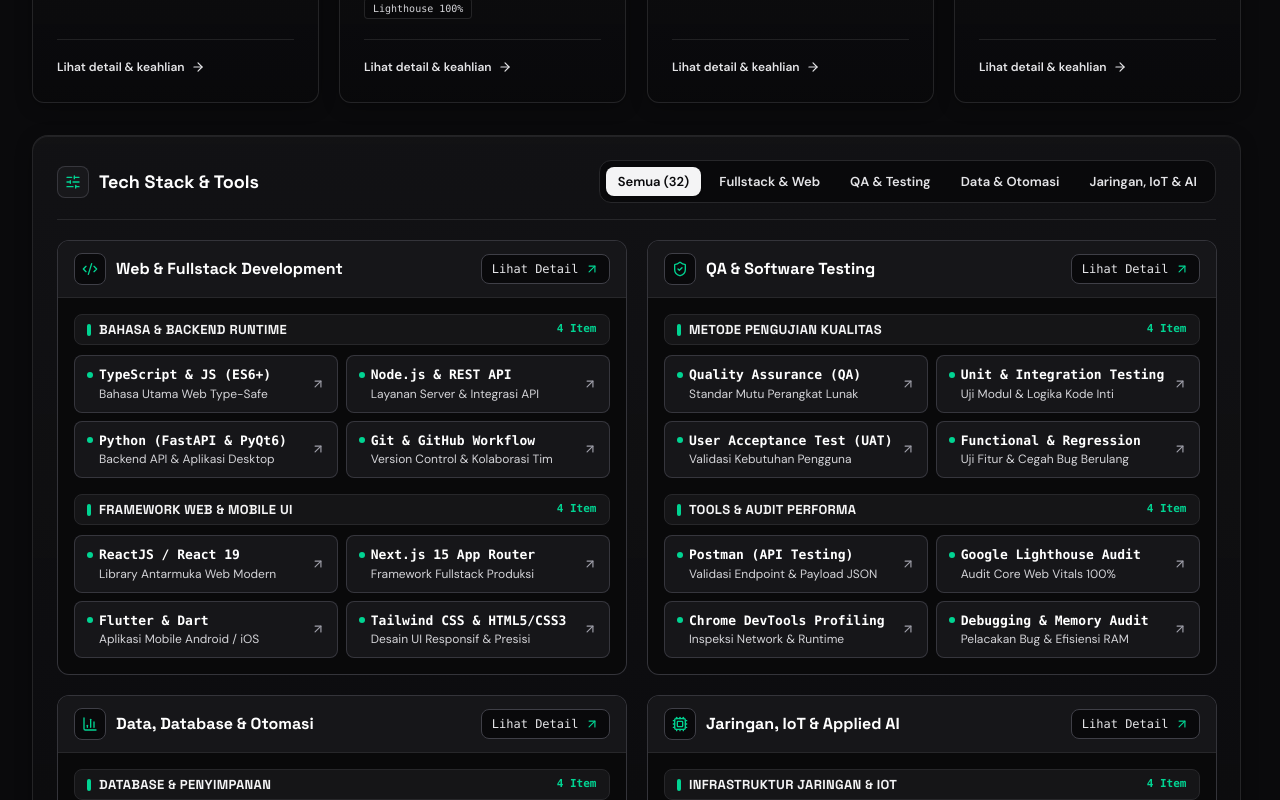
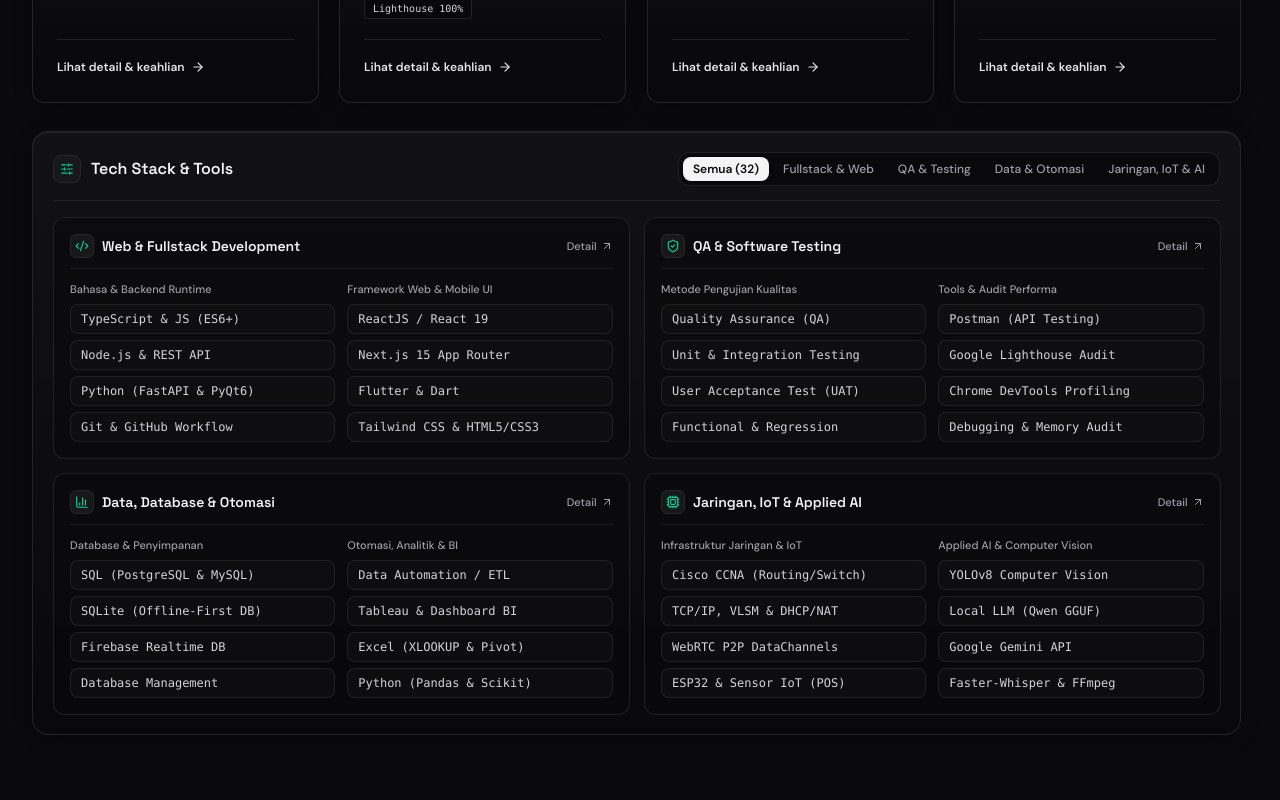
Before and after one commit to EdvanVPRoject/portofolio, a Next.js app: page / in a window 1280 px wide. Shown: the part 4040-4840 px from the top of the page. Built offline with nearby package versions, Linux system fonts and the light colour scheme.

Commit message:
style(skills): make tech stack matrix compact single-line with calm contrast

```diff
--- a/src/app/page.tsx
+++ b/src/app/page.tsx
@@ -2032,22 +2032,22 @@ export default function PortfolioPage() {
             data-reveal
             onMouseMove={handleCardMouseMove}
             onMouseLeave={handleCardMouseLeave}
-            className="spotlight-card mt-7 sm:mt-8 rounded-2xl border border-zinc-800/90 p-4 sm:p-6"
+            className="spotlight-card mt-6 sm:mt-7 rounded-2xl border border-zinc-800/90 p-4 sm:p-5"
           >
             <div className="relative z-10">
               {/* Matrix Header & Filter Bar */}
-              <div className="flex flex-col lg:flex-row lg:items-center justify-between gap-4 border-b border-zinc-800 pb-4">
+              <div className="flex flex-col lg:flex-row lg:items-center justify-between gap-3 border-b border-zinc-800/80 pb-3.5">
                 <div className="flex items-center gap-2.5">
-                  <span className="flex h-8 w-8 shrink-0 items-center justify-center rounded-lg border border-zinc-700/80 bg-zinc-900 text-emerald-400">
-                    <SlidersHorizontal className="h-4 w-4" />
+                  <span className="flex h-7 w-7 shrink-0 items-center justify-center rounded-lg border border-zinc-800 bg-zinc-900 text-emerald-400">
+                    <SlidersHorizontal className="h-3.5 w-3.5" />
                   </span>
-                  <h3 className="font-heading text-base sm:text-lg font-bold text-white">
+                  <h3 className="font-heading text-sm sm:text-base font-semibold text-zinc-100">
                     Tech Stack &amp; Tools
                   </h3>
                 </div>
 
                 {/* Filter Tabs */}
-                <div className="grid grid-cols-2 sm:flex sm:flex-wrap lg:flex-nowrap shrink-0 gap-1.5 rounded-xl border border-zinc-800 bg-zinc-950 p-1.5">
+                <div className="grid grid-cols-2 sm:flex sm:flex-wrap lg:flex-nowrap shrink-0 gap-1 rounded-xl border border-zinc-800/80 bg-zinc-950/80 p-1">
                   {[
                     { id: 'all', label: `Semua (${SKILL_KEYWORDS.length})` },
                     { id: 'fullstack', label: 'Fullstack & Web' },
@@ -2061,10 +2061,10 @@ export default function PortfolioPage() {
                       onClick={() => setActiveSkillTab(tab.id as SkillDomain)}
                       className={`${
                         idx === 0 ? 'col-span-2 sm:col-span-1' : ''
-                      } whitespace-nowrap rounded-lg px-3 py-1.5 text-xs sm:text-[13px] font-semibold transition-all duration-200 cursor-pointer ${
+                      } whitespace-nowrap rounded-lg px-2.5 py-1 text-[11px] sm:text-xs font-medium transition-all duration-200 cursor-pointer ${
                         activeSkillTab === tab.id
-                          ? 'bg-zinc-100 text-zinc-950 shadow-sm'
-                          : 'text-zinc-200 hover:bg-zinc-800 hover:text-white'
+                          ? 'bg-zinc-100 text-zinc-950 font-semibold shadow-sm'
+                          : 'text-zinc-400 hover:bg-zinc-800/60 hover:text-zinc-200'
                       }`}
                     >
                       {tab.label}
@@ -2073,9 +2073,9 @@ export default function PortfolioPage() {
                 </div>
               </div>
 
-              {/* Matrix Content Area */}
+              {/* Compact 4-Cluster Matrix Grid */}
               <div
-                className={`mt-5 grid gap-4 sm:gap-5 ${
+                className={`mt-4 grid gap-3.5 ${
                   activeSkillTab === 'all' ? 'grid-cols-1 lg:grid-cols-2' : 'grid-cols-1'
                 }`}
               >
@@ -2112,18 +2112,18 @@ export default function PortfolioPage() {
                     return (
                       <div
                         key={cluster.id}
-                        className="animate-card-enter flex flex-col justify-between overflow-hidden rounded-xl border border-zinc-700/80 bg-zinc-950/90"
+                        className="animate-card-enter rounded-xl border border-zinc-800/80 bg-zinc-950/50 p-3.5 sm:p-4"
                       >
-                        {/* Cluster Top Bar */}
-                        <div className="flex flex-wrap items-center justify-between gap-2 border-b border-zinc-800 bg-zinc-900/90 px-4 py-3">
-                          <div className="flex items-center gap-2.5">
-                            <span className="flex h-8 w-8 shrink-0 items-center justify-center rounded-lg border border-zinc-700 bg-zinc-950 text-emerald-400">
-                              {cluster.icon === 'code' && <Code2 className="h-4 w-4" />}
-                              {cluster.icon === 'shield' && <ShieldCheck className="h-4 w-4" />}
-                              {cluster.icon === 'chart' && <BarChart3 className="h-4 w-4" />}
-                              {cluster.icon === 'cpu' && <Cpu className="h-4 w-4" />}
+                        {/* Compact Cluster Header */}
+                        <div className="mb-3 flex items-center justify-between gap-2 border-b border-zinc-800/70 pb-2.5">
+                          <div className="flex items-center gap-2">
+                            <span className="flex h-6 w-6 shrink-0 items-center justify-center rounded-md border border-zinc-800 bg-zinc-900 text-emerald-400">
+                              {cluster.icon === 'code' && <Code2 className="h-3.5 w-3.5" />}
+                              {cluster.icon === 'shield' && <ShieldCheck className="h-3.5 w-3.5" />}
+                              {cluster.icon === 'chart' && <BarChart3 className="h-3.5 w-3.5" />}
+                              {cluster.icon === 'cpu' && <Cpu className="h-3.5 w-3.5" />}
                             </span>
-                            <h4 className="font-heading text-sm sm:text-base font-bold text-white">
+                            <h4 className="font-heading text-xs sm:text-sm font-semibold text-zinc-100">
                               {cluster.title}
                             </h4>
                           </div>
@@ -2133,40 +2133,29 @@ export default function PortfolioPage() {
                             onClick={() => {
                               if (targetExpertise) handleOpenExpertiseModal(targetExpertise);
                             }}
-                            className="inline-flex items-center gap-1.5 rounded-lg border border-zinc-700 bg-zinc-950 px-2.5 py-1.5 font-mono text-xs font-medium text-zinc-200 transition-colors hover:border-zinc-600 hover:bg-zinc-900 hover:text-white cursor-pointer"
+                            className="inline-flex items-center gap-1 text-[11px] font-medium text-zinc-400 transition-colors hover:text-emerald-400 cursor-pointer"
                           >
-                            <span>Lihat Detail</span>
-                            <ArrowUpRight className="h-3.5 w-3.5 text-emerald-400" />
+                            <span>Detail</span>
+                            <ArrowUpRight className="h-3 w-3" />
                           </button>
                         </div>
 
-                        {/* Sub-groups inside Cluster */}
-                        <div
-                          className={`p-4 ${
-                            activeSkillTab !== 'all'
-                              ? 'grid grid-cols-1 lg:grid-cols-2 gap-5'
-                              : 'space-y-4'
-                          }`}
-                        >
+                        {/* Sub-groups Side-by-Side (2 Columns inside each Cluster) */}
+                        <div className="grid grid-cols-1 sm:grid-cols-2 gap-3">
                           {subGroups.map((groupName) => {
                             const groupSkills = clusterItems.filter((kw) => kw.group === groupName);
                             return (
-                              <div key={groupName} className="flex flex-col">
-                                {/* High-Contrast Sub-Group Header */}
-                                <div className="mb-2.5 flex items-center justify-between rounded-lg border border-zinc-800 bg-zinc-900/80 px-3 py-1.5">
-                                  <div className="flex items-center gap-2">
-                                    <span className="h-3 w-1 rounded-full bg-emerald-400" />
-                                    <span className="font-heading text-xs sm:text-[13px] font-bold uppercase tracking-wide text-zinc-100">
-                                      {groupName}
-                                    </span>
-                                  </div>
-                                  <span className="font-mono text-[11px] font-semibold text-emerald-400">
-                                    {groupSkills.length} Item
-                                  </span>
+                              <div key={groupName}>
+                                <div className="mb-1.5 text-[11px] font-medium text-zinc-400">
+                                  {groupName}
                                 </div>
-
-                                {/* Uniform 2-Column Grid of High-Contrast Skill Cards */}
-                                <div className="grid grid-cols-1 sm:grid-cols-2 gap-2">
+                                <div
+                                  className={
+                                    activeSkillTab !== 'all'
+                                      ? 'grid grid-cols-1 sm:grid-cols-2 gap-1.5'
+                                      : 'space-y-1.5'
+                                  }
+                                >
                                   {groupSkills.map((kw) => (
                                     <button
                                       key={kw.name}
@@ -2174,20 +2163,9 @@ export default function PortfolioPage() {
                                       onClick={() => {
                                         if (targetExpertise) handleOpenExpertiseModal(targetExpertise);
                                       }}
-                                      className="group/item flex w-full items-center justify-between gap-2 rounded-lg border border-zinc-700/80 bg-zinc-900/95 px-3 py-2.5 text-left transition-all duration-150 hover:border-emerald-500/60 hover:bg-zinc-900 cursor-pointer"
+                                      className="flex w-full items-center justify-between gap-2 rounded-lg border border-zinc-800/80 bg-zinc-900/40 px-2.5 py-1.5 text-left font-mono text-[11px] sm:text-xs text-zinc-300 transition-colors hover:border-zinc-700 hover:bg-zinc-900 hover:text-zinc-100 cursor-pointer"
                                     >
-                                      <div className="min-w-0">
-                                        <div className="flex items-center gap-1.5">
-                                          <span className="h-1.5 w-1.5 shrink-0 rounded-full bg-emerald-400" />
-                                          <span className="truncate font-mono text-xs sm:text-[13px] font-semibold text-white group-hover/item:text-emerald-300">
-                                            {kw.name}
-                                          </span>
-                                        </div>
-                                        <p className="mt-0.5 truncate pl-3 text-[11px] sm:text-xs text-zinc-300">
-                                          {kw.role}
-                                        </p>
-                                      </div>
-                                      <ArrowUpRight className="h-3.5 w-3.5 shrink-0 text-zinc-400 transition-transform duration-150 group-hover/item:translate-x-0.5 group-hover/item:-translate-y-0.5 group-hover/item:text-emerald-400" />
+                                      <span className="truncate">{kw.name}</span>
                                     </button>
                                   ))}
                                 </div>
```
